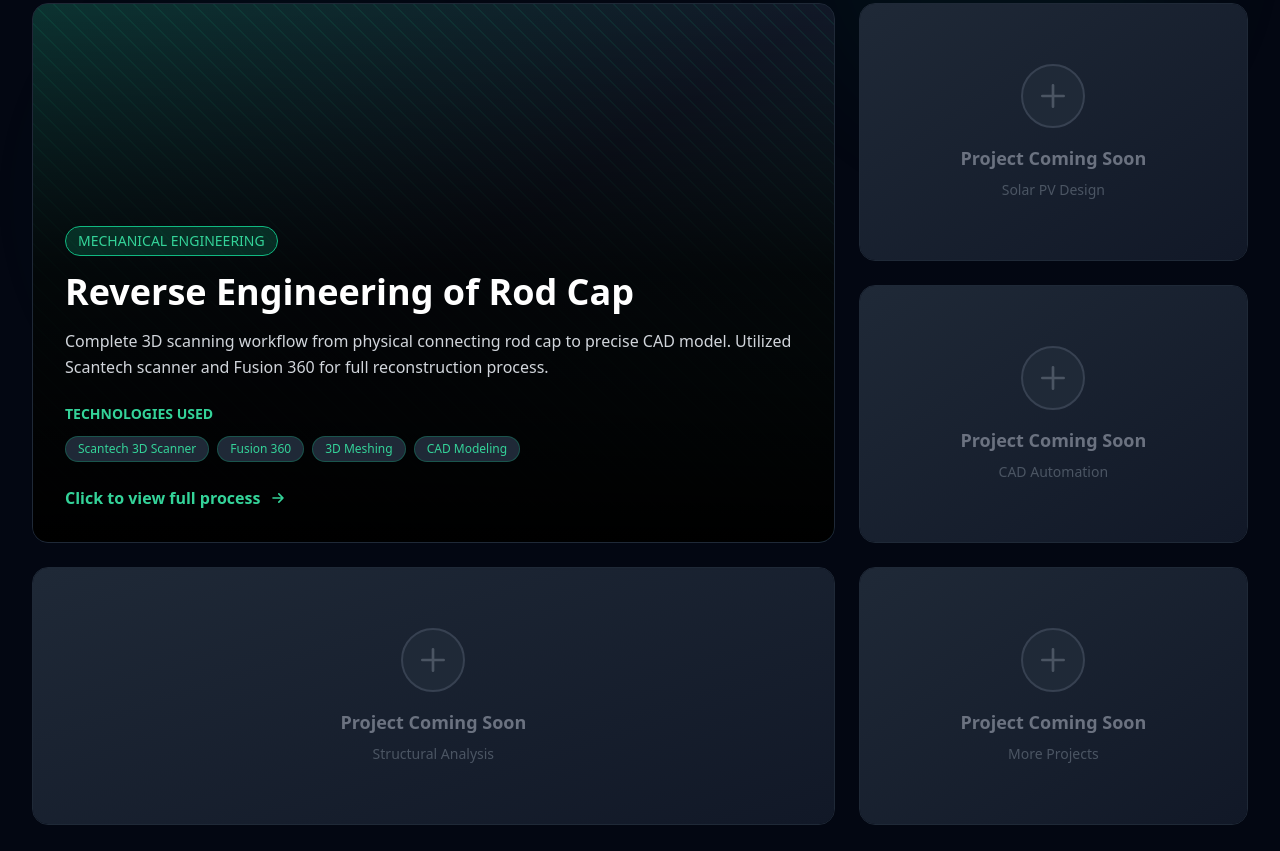
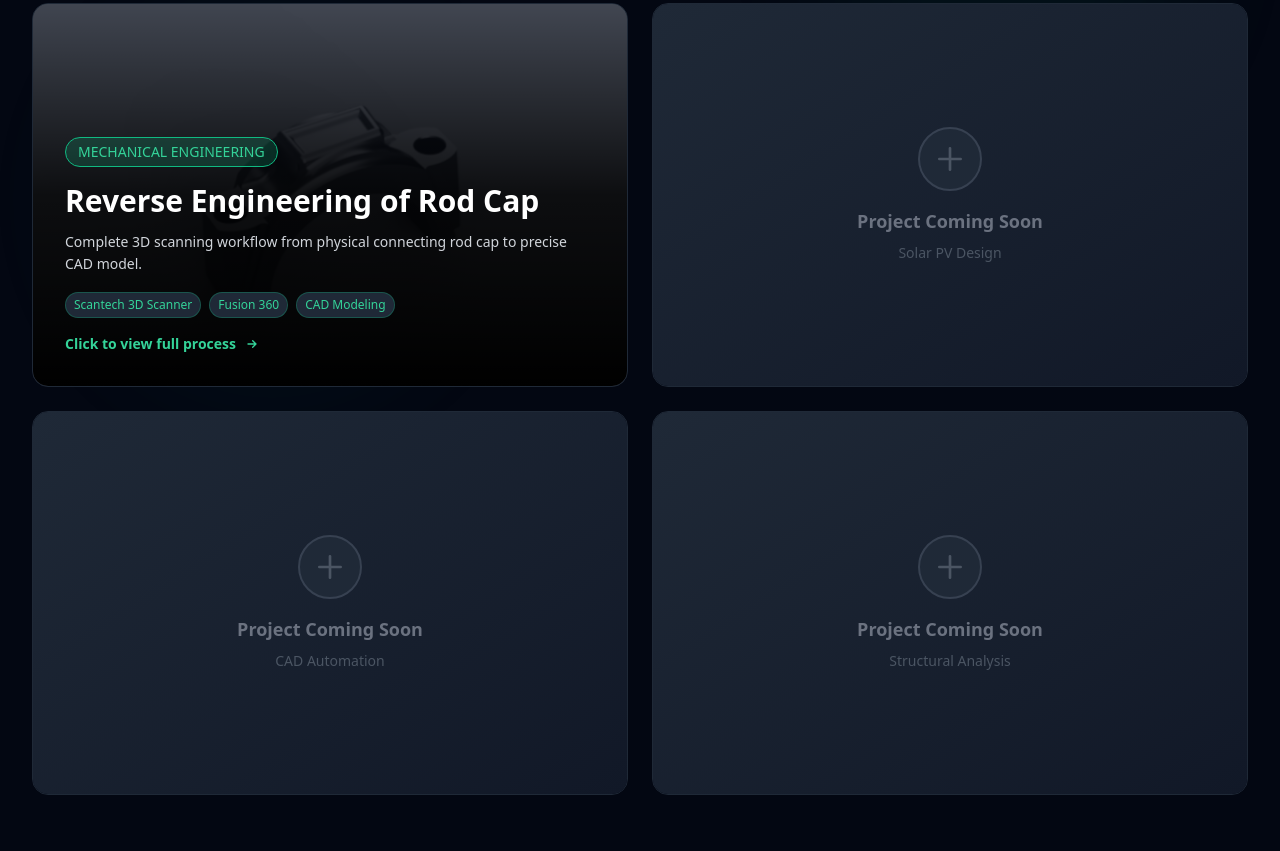
Before and after one commit to Jay-9515/jayasurya-portfolio, a plain HTML site: page projects.html in a window 1280 px wide. Shown: the part 329-1180 px from the top of the page. Drawn offline with nearby package versions, Linux system fonts and the light colour scheme.

Commit message:
image added

```diff
--- a/projects.html
+++ b/projects.html
@@ -73,50 +73,47 @@
         </div>
     </section>
 
-    <!-- Projects Masonry Grid -->
+    <!-- Projects Grid - 2 Columns Equal Size -->
     <section class="px-8 pb-32 relative">
         <div class="max-w-7xl mx-auto">
-            <div class="grid grid-cols-1 md:grid-cols-2 lg:grid-cols-3 gap-6">
+            <div class="grid grid-cols-1 md:grid-cols-2 gap-6">
 
-                <!-- Featured Project - Large 2x2 Card -->
-                <div class="lg:col-span-2 lg:row-span-2 project-card bg-gray-900 border border-gray-800 rounded-2xl overflow-hidden cursor-pointer fade-in" onclick="openModal()">
-                    <div class="relative h-full min-h-96">
-                        <!-- Gradient Background -->
-                        <div class="absolute inset-0 bg-gradient-to-br from-emerald-900 via-gray-900 to-teal-900 opacity-50"></div>
-
-                        <!-- Animated Pattern -->
-                        <div class="absolute inset-0 opacity-10">
-                            <div class="absolute inset-0" style="background-image: repeating-linear-gradient(45deg, #10b981 0, #10b981 1px, transparent 0, transparent 50%); background-size: 20px 20px;"></div>
+                <!-- Project 1: Reverse Engineering -->
+                <div class="project-card bg-gray-900 border border-gray-800 rounded-2xl overflow-hidden cursor-pointer fade-in h-96" onclick="openModal()">
+                    <div class="relative h-full">
+                        <!-- Project Image Background -->
+                        <div class="absolute inset-0">
+                            <img src="images/final-cad.png" alt="Final CAD Model" class="w-full h-full object-cover opacity-30">
                         </div>
 
+                        <!-- Gradient Overlay -->
+                        <div class="absolute inset-0 bg-gradient-to-t from-black via-black/80 to-transparent"></div>
+
                         <!-- Content -->
-                        <div class="relative h-full flex flex-col justify-end p-8 bg-gradient-to-t from-black via-black/80 to-transparent">
+                        <div class="relative h-full flex flex-col justify-end p-8">
                             <span class="inline-block px-3 py-1 bg-emerald-500 bg-opacity-20 text-emerald-400 text-sm rounded-full mb-4 w-fit border border-emerald-500">
                                 MECHANICAL ENGINEERING
                             </span>
 
-                            <h3 class="text-3xl md:text-4xl font-bold mb-4 text-white">
+                            <h3 class="text-2xl md:text-3xl font-bold mb-3 text-white">
                                 Reverse Engineering of Rod Cap
                             </h3>
 
-                            <p class="text-gray-300 mb-6 text-base leading-relaxed">
+                            <p class="text-gray-300 mb-4 text-sm leading-relaxed">
                                 Complete 3D scanning workflow from physical connecting rod cap to precise CAD model.
-                                Utilized Scantech scanner and Fusion 360 for full reconstruction process.
                             </p>
 
-                            <div class="mb-6">
-                                <div class="text-emerald-400 text-sm font-semibold mb-3">TECHNOLOGIES USED</div>
+                            <div class="mb-4">
                                 <div class="flex flex-wrap gap-2">
-                                    <span class="px-3 py-1 bg-gray-800 text-emerald-400 text-xs rounded-full border border-emerald-500 border-opacity-30">Scantech 3D Scanner</span>
-                                    <span class="px-3 py-1 bg-gray-800 text-emerald-400 text-xs rounded-full border border-emerald-500 border-opacity-30">Fusion 360</span>
-                                    <span class="px-3 py-1 bg-gray-800 text-emerald-400 text-xs rounded-full border border-emerald-500 border-opacity-30">3D Meshing</span>
-                                    <span class="px-3 py-1 bg-gray-800 text-emerald-400 text-xs rounded-full border border-emerald-500 border-opacity-30">CAD Modeling</span>
+                                    <span class="px-2 py-1 bg-gray-800 text-emerald-400 text-xs rounded-full border border-emerald-500 border-opacity-30">Scantech 3D Scanner</span>
+                                    <span class="px-2 py-1 bg-gray-800 text-emerald-400 text-xs rounded-full border border-emerald-500 border-opacity-30">Fusion 360</span>
+                                    <span class="px-2 py-1 bg-gray-800 text-emerald-400 text-xs rounded-full border border-emerald-500 border-opacity-30">CAD Modeling</span>
                                 </div>
                             </div>
 
-                            <div class="flex items-center text-emerald-400 font-semibold">
+                            <div class="flex items-center text-emerald-400 font-semibold text-sm">
                                 <span>Click to view full process</span>
-                                <svg class="w-5 h-5 ml-2" fill="none" stroke="currentColor" viewBox="0 0 24 24">
+                                <svg class="w-4 h-4 ml-2" fill="none" stroke="currentColor" viewBox="0 0 24 24">
                                     <path stroke-linecap="round" stroke-linejoin="round" stroke-width="2" d="M13 7l5 5m0 0l-5 5m5-5H6"></path>
                                 </svg>
                             </div>
@@ -125,8 +122,8 @@
                 </div>
 
                 <!-- Placeholder Project 2 -->
-                <div class="project-card bg-gray-900 border border-gray-800 rounded-2xl overflow-hidden fade-in" style="animation-delay: 0.1s;">
-                    <div class="h-64 flex items-center justify-center bg-gradient-to-br from-gray-800 to-gray-900">
+                <div class="project-card bg-gray-900 border border-gray-800 rounded-2xl overflow-hidden fade-in h-96" style="animation-delay: 0.1s;">
+                    <div class="h-full flex items-center justify-center bg-gradient-to-br from-gray-800 to-gray-900">
                         <div class="text-center p-6">
                             <div class="w-16 h-16 bg-gray-800 rounded-full flex items-center justify-center mx-auto mb-4 border-2 border-gray-700">
                                 <svg class="w-8 h-8 text-gray-600" fill="none" stroke="currentColor" viewBox="0 0 24 24">
@@ -140,8 +137,8 @@
                 </div>
 
                 <!-- Placeholder Project 3 -->
-                <div class="project-card bg-gray-900 border border-gray-800 rounded-2xl overflow-hidden fade-in" style="animation-delay: 0.2s;">
-                    <div class="h-64 flex items-center justify-center bg-gradient-to-br from-gray-800 to-gray-900">
+                <div class="project-card bg-gray-900 border border-gray-800 rounded-2xl overflow-hidden fade-in h-96" style="animation-delay: 0.2s;">
+                    <div class="h-full flex items-center justify-center bg-gradient-to-br from-gray-800 to-gray-900">
                         <div class="text-center p-6">
                             <div class="w-16 h-16 bg-gray-800 rounded-full flex items-center justify-center mx-auto mb-4 border-2 border-gray-700">
                                 <svg class="w-8 h-8 text-gray-600" fill="none" stroke="currentColor" viewBox="0 0 24 24">
@@ -155,8 +152,8 @@
                 </div>
 
                 <!-- Placeholder Project 4 -->
-                <div class="lg:col-span-2 project-card bg-gray-900 border border-gray-800 rounded-2xl overflow-hidden fade-in" style="animation-delay: 0.3s;">
-                    <div class="h-64 flex items-center justify-center bg-gradient-to-br from-gray-800 to-gray-900">
+                <div class="project-card bg-gray-900 border border-gray-800 rounded-2xl overflow-hidden fade-in h-96" style="animation-delay: 0.3s;">
+                    <div class="h-full flex items-center justify-center bg-gradient-to-br from-gray-800 to-gray-900">
                         <div class="text-center p-6">
                             <div class="w-16 h-16 bg-gray-800 rounded-full flex items-center justify-center mx-auto mb-4 border-2 border-gray-700">
                                 <svg class="w-8 h-8 text-gray-600" fill="none" stroke="currentColor" viewBox="0 0 24 24">
@@ -165,21 +162,6 @@
                             </div>
                             <h3 class="text-lg font-bold text-gray-500 mb-2">Project Coming Soon</h3>
                             <p class="text-gray-600 text-sm">Structural Analysis</p>
-                        </div>
-                    </div>
-                </div>
-
-                <!-- Placeholder Project 5 -->
-                <div class="project-card bg-gray-900 border border-gray-800 rounded-2xl overflow-hidden fade-in" style="animation-delay: 0.4s;">
-                    <div class="h-64 flex items-center justify-center bg-gradient-to-br from-gray-800 to-gray-900">
-                        <div class="text-center p-6">
-                            <div class="w-16 h-16 bg-gray-800 rounded-full flex items-center justify-center mx-auto mb-4 border-2 border-gray-700">
-                                <svg class="w-8 h-8 text-gray-600" fill="none" stroke="currentColor" viewBox="0 0 24 24">
-                                    <path stroke-linecap="round" stroke-linejoin="round" stroke-width="2" d="M12 4v16m8-8H4"></path>
-                                </svg>
-                            </div>
-                            <h3 class="text-lg font-bold text-gray-500 mb-2">Project Coming Soon</h3>
-                            <p class="text-gray-600 text-sm">More Projects</p>
                         </div>
                     </div>
                 </div>
@@ -245,8 +227,6 @@
                         data to a mesh format, redefining the origin, and then reconstructing the part back to its original
                         CAD model form. After obtaining accurate dimensions from the scan, the part was reverse-engineered to
                         create a final, production-ready CAD model of the connecting rod cap.
-                    </p>
-                </div>
                     </p>
                     <div class="mt-4 flex items-center text-gray-400">
                         <svg class="w-5 h-5 mr-2 text-emerald-400" fill="none" stroke="currentColor" viewBox="0 0 24 24">
```
Lines whose indentation alone changed are shown as unchanged.
